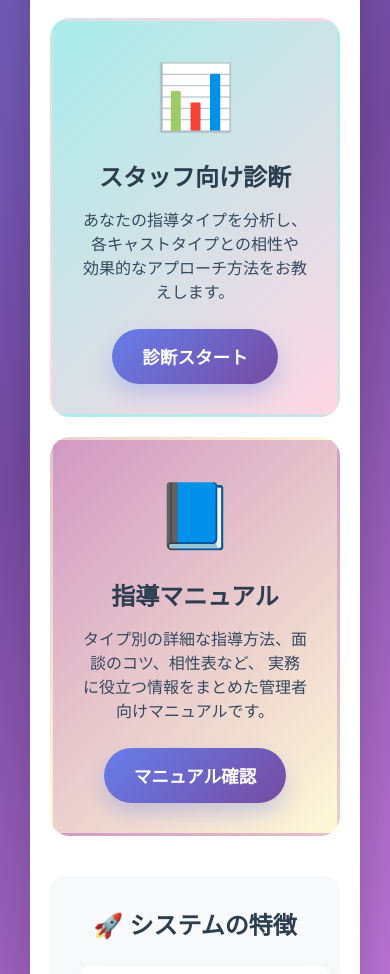
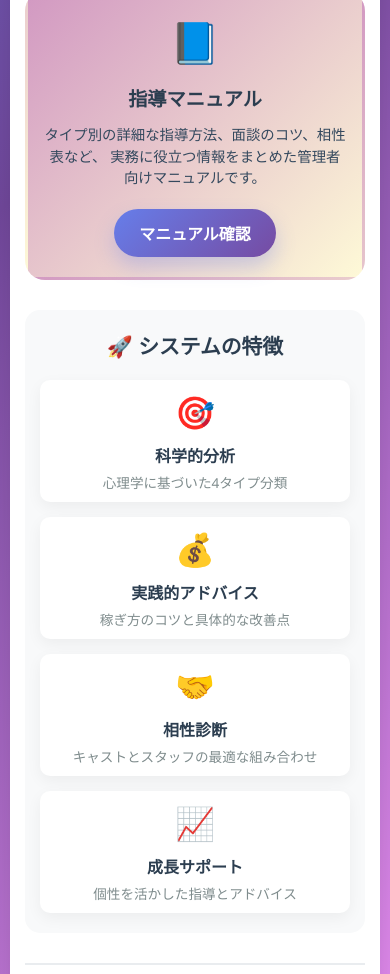
Before and after one commit to Rispondere/fuzoku-type-diagnosis, a plain HTML site: page index.html in a window 390 px wide. Shown: the part 1026-2000 px from the top of the page. Drawn offline with Linux system fonts and the light colour scheme.

Commit message:
Update index.html

```diff
--- a/index.html
+++ b/index.html
@@ -218,25 +218,150 @@
         }
 
         @media (max-width: 768px) {
+            body {
+                padding: 10px;
+            }
+
             .container {
-                margin: 10px;
+                margin: 0;
+                border-radius: 15px;
             }
 
             .header {
-                padding: 30px 20px;
+                padding: 25px 20px;
             }
 
             .header h1 {
-                font-size: 2em;
+                font-size: 1.8em;
+                margin-bottom: 10px;
+            }
+
+            .header p {
+                font-size: 1em;
             }
 
             .content {
-                padding: 30px 20px;
+                padding: 25px 20px;
+            }
+
+            .intro-section h2 {
+                font-size: 1.4em;
+                margin-bottom: 12px;
+            }
+
+            .intro-section p {
+                font-size: 1em;
             }
 
             .diagnosis-grid {
                 grid-template-columns: 1fr;
                 gap: 20px;
+                margin-bottom: 30px;
+            }
+
+            .diagnosis-card {
+                padding: 25px 20px;
+            }
+
+            .card-icon {
+                font-size: 3em;
+                margin-bottom: 15px;
+            }
+
+            .card-title {
+                font-size: 1.3em;
+                margin-bottom: 12px;
+            }
+
+            .card-description {
+                font-size: 0.95em;
+                margin-bottom: 20px;
+            }
+
+            .card-button {
+                padding: 12px 25px;
+                font-size: 1em;
+            }
+
+            .features-section {
+                padding: 25px 20px;
+            }
+
+            .features-section h3 {
+                font-size: 1.3em;
+                margin-bottom: 20px;
+            }
+
+            .features-grid {
+                grid-template-columns: 1fr;
+                gap: 15px;
+            }
+
+            .feature-item {
+                padding: 12px;
+                flex-direction: column;
+                text-align: center;
+            }
+
+            .feature-icon {
+                font-size: 2.5em;
+                margin-right: 0;
+                margin-bottom: 10px;
+            }
+
+            .feature-title {
+                font-size: 1em;
+            }
+
+            .feature-desc {
+                font-size: 0.85em;
+            }
+
+            .footer {
+                margin-top: 30px;
+                font-size: 0.9em;
+            }
+        }
+
+        @media (max-width: 480px) {
+            .header h1 {
+                font-size: 1.6em;
+            }
+
+            .header p {
+                font-size: 0.9em;
+            }
+
+            .content {
+                padding: 20px 15px;
+            }
+
+            .diagnosis-card {
+                padding: 20px 15px;
+            }
+
+            .card-icon {
+                font-size: 2.5em;
+            }
+
+            .card-title {
+                font-size: 1.2em;
+            }
+
+            .card-description {
+                font-size: 0.9em;
+            }
+
+            .features-section {
+                padding: 20px 15px;
+            }
+
+            .feature-item {
+                padding: 10px;
+            }
+
+            .feature-icon {
+                font-size: 2em;
             }
         }
     </style>
```
